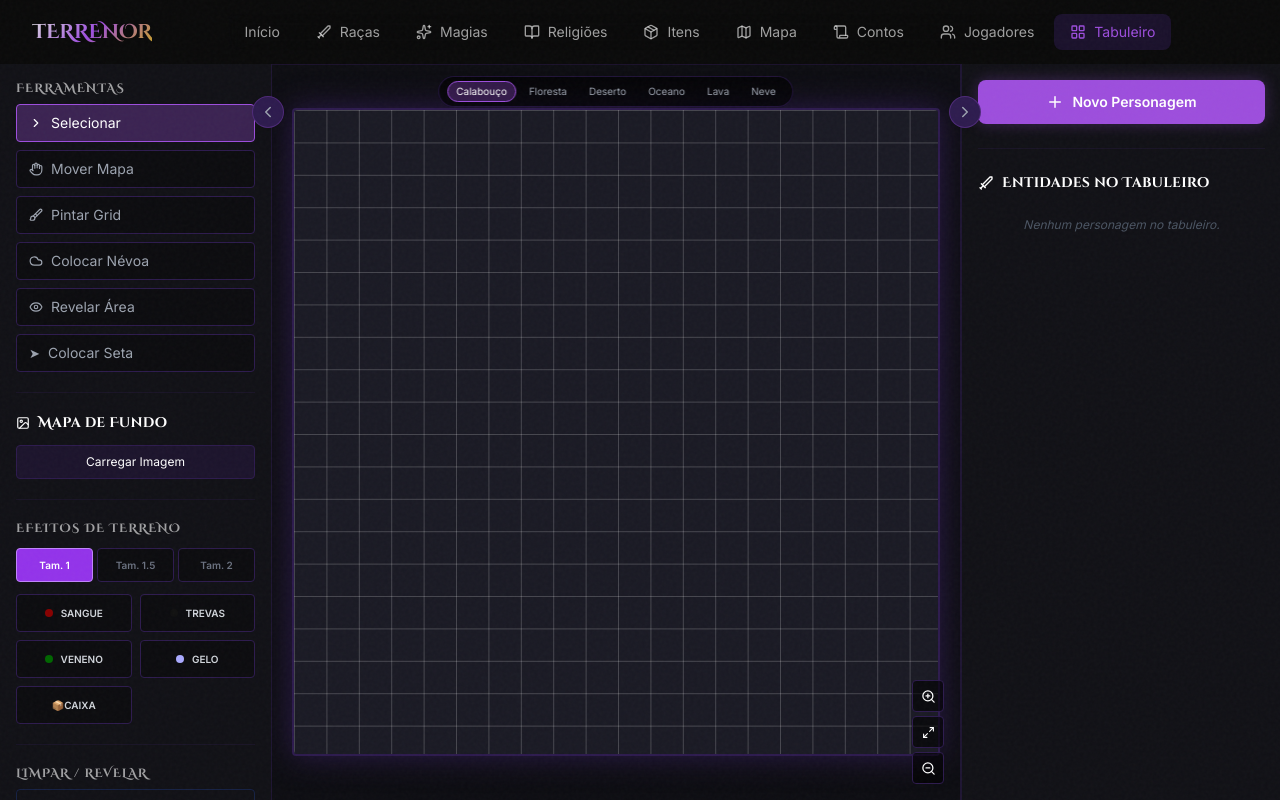
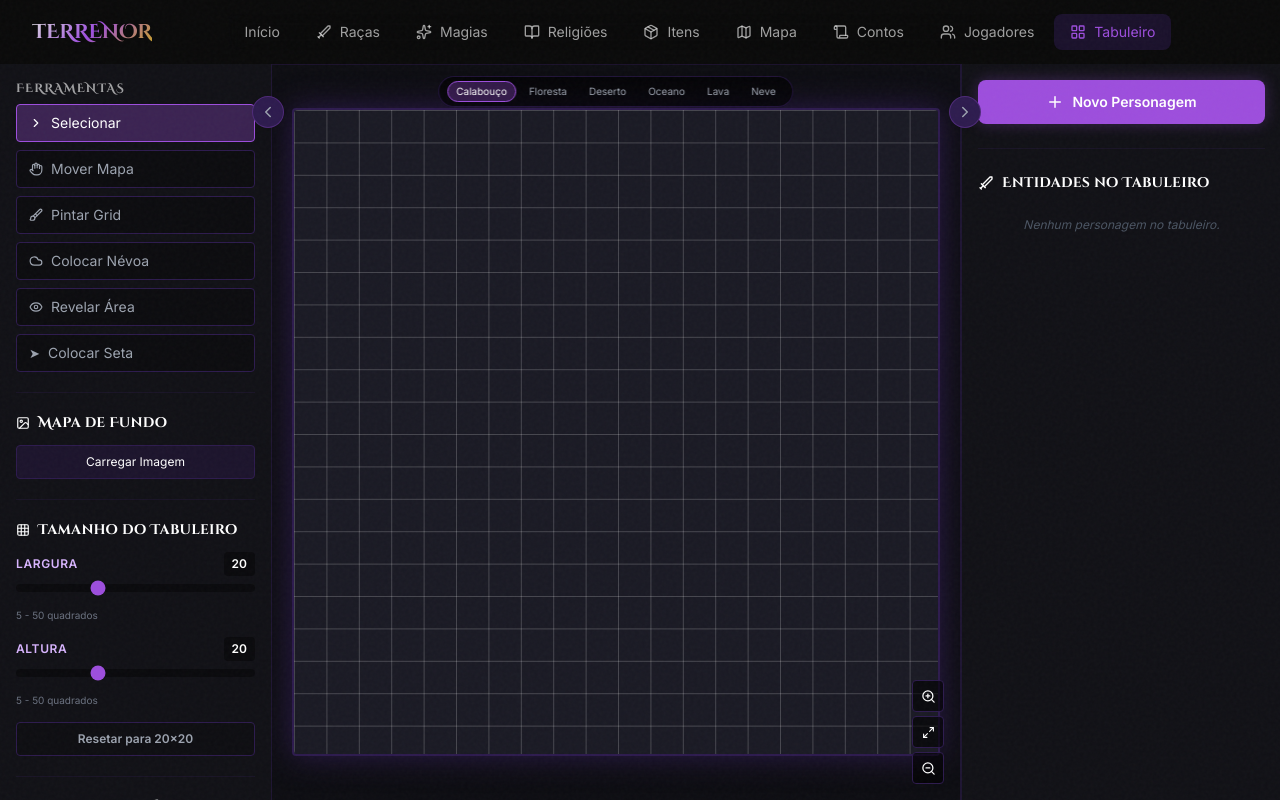
Before and after one commit to lukitas900/Terrenor, a React (Vite) app: page /tabuleiro in a window 1280 px wide. Built offline with nearby package versions, Linux system fonts and the light colour scheme.

Commit message:
feat - tamanho
de nada pedro

```diff
--- a/src/pages/Tabletop/LeftSidebar.tsx
+++ b/src/pages/Tabletop/LeftSidebar.tsx
@@ -1,7 +1,7 @@
 import { useState } from 'react';
 import { useTabletop } from './TabletopContext';
 import type { ActiveTool } from './TabletopContext';
-import { Image, Brush, Trash2, Hand, Dices, ChevronRight, Cloud, Eye } from 'lucide-react';
+import { Image, Brush, Trash2, Hand, Dices, ChevronRight, Cloud, Eye, Grid3x3 } from 'lucide-react';
 
 const COLORS = [
   { name: 'Amarelo',  value: '#ffff00' },
@@ -47,6 +47,7 @@ export const LeftSidebar = () => {
     selectedMapObjectId, deleteMapObject,
     clearGridMarkings, clearArrows, clearMapObjects,
     addMapObject, clearFog, clearFogGroup,
+    setGridDimensions,
   } = useTabletop();
 
   const [selectedSides, setSelectedSides] = useState(20);
@@ -144,6 +145,52 @@ export const LeftSidebar = () => {
             Remover Imagem
           </button>
         )}
+      </div>
+
+      <hr className="border-[#2d1b4e]/30" />
+
+      {/* ── TAMANHO DO TABULEIRO ── */}
+      <div className="space-y-3">
+        <h3 className="font-bold text-white flex items-center gap-2"><Grid3x3 size={14} /> Tamanho do Tabuleiro</h3>
+
+        <div className="space-y-2">
+          <div className="flex items-center justify-between">
+            <label className="text-xs font-semibold text-purple-300 uppercase tracking-wider">Largura</label>
+            <span className="text-xs font-bold text-white bg-black/40 px-2 py-1 rounded">{state.gridWidth}</span>
+          </div>
+          <input
+            type="range"
+            min="5"
+            max="50"
+            value={state.gridWidth}
+            onChange={(e) => setGridDimensions(Number(e.target.value), state.gridHeight)}
+            className="w-full h-2 bg-black/40 rounded-lg appearance-none cursor-pointer accent-[#9d4edd]"
+          />
+          <div className="text-[10px] text-gray-500">5 - 50 quadrados</div>
+        </div>
+
+        <div className="space-y-2">
+          <div className="flex items-center justify-between">
+            <label className="text-xs font-semibold text-purple-300 uppercase tracking-wider">Altura</label>
+            <span className="text-xs font-bold text-white bg-black/40 px-2 py-1 rounded">{state.gridHeight}</span>
+          </div>
+          <input
+            type="range"
+            min="5"
+            max="50"
+            value={state.gridHeight}
+            onChange={(e) => setGridDimensions(state.gridWidth, Number(e.target.value))}
+            className="w-full h-2 bg-black/40 rounded-lg appearance-none cursor-pointer accent-[#9d4edd]"
+          />
+          <div className="text-[10px] text-gray-500">5 - 50 quadrados</div>
+        </div>
+
+        <button
+          onClick={() => setGridDimensions(20, 20)}
+          className="w-full py-2 text-xs font-bold text-gray-400 hover:text-white bg-black/20 hover:bg-black/40 border border-[#2d1b4e] rounded transition-all"
+        >
+          Resetar para 20x20
+        </button>
       </div>
 
       <hr className="border-[#2d1b4e]/30" />
--- a/src/pages/Tabletop/MapBoard.tsx
+++ b/src/pages/Tabletop/MapBoard.tsx
@@ -3,7 +3,7 @@ import type { PointerEvent } from 'react';
 import { useTabletop } from './TabletopContext';
 import { Token } from './Token';
 import { ScenarioObject } from './ScenarioObject';
-import { SQUARE_SIZE, GRID_WIDTH, GRID_HEIGHT } from './constants';
+import { SQUARE_SIZE } from './constants';
 import { ZoomIn, ZoomOut, Maximize2 } from 'lucide-react';
 
 const MIN_ZOOM = 0.3;
@@ -76,8 +76,8 @@ export const MapBoard = () => {
   const [arrowDrag, setArrowDrag] = useState<{ x1: number; y1: number; x2: number; y2: number } | null>(null);
   const [fogDrag, setFogDrag] = useState<{ x1: number; y1: number; x2: number; y2: number } | null>(null);
 
-  const boardWidth  = GRID_WIDTH  * SQUARE_SIZE;
-  const boardHeight = GRID_HEIGHT * SQUARE_SIZE;
+  const boardWidth  = state.gridWidth  * SQUARE_SIZE;
+  const boardHeight = state.gridHeight * SQUARE_SIZE;
   const totalScale  = fitScale * zoomLevel;
 
   useEffect(() => {
@@ -115,7 +115,7 @@ export const MapBoard = () => {
     const by = (clientY - rect.top)  / s;
     const gx = Math.floor(bx / SQUARE_SIZE);
     const gy = Math.floor(by / SQUARE_SIZE);
-    if (gx < 0 || gx >= GRID_WIDTH || gy < 0 || gy >= GRID_HEIGHT) return null;
+    if (gx < 0 || gx >= state.gridWidth || gy < 0 || gy >= state.gridHeight) return null;
     return { gx, gy };
   };
 
--- a/src/pages/Tabletop/RightSidebar.tsx
+++ b/src/pages/Tabletop/RightSidebar.tsx
@@ -2,7 +2,6 @@ import { useState } from 'react';
 import { useTabletop } from './TabletopContext';
 import { Plus, Trash2, X, Sword, Copy } from 'lucide-react';
 import type { Character, InventoryItem } from './types';
-import { GRID_WIDTH, GRID_HEIGHT } from './constants';
 
 const SIZES = [1, 1.5, 2, 3, 4, 6];
 
@@ -121,7 +120,7 @@ const AddCharacterModal = ({ onClose }: { onClose: () => void }) => {
         name: tokenName.trim() || 'Sem Nome',
         imageUrl: tokenDataUrls[0],
         alternativeImages: tokenDataUrls,
-        position: { x: Math.floor(GRID_WIDTH / 2) - 1, y: Math.floor(GRID_HEIGHT / 2) - 1 },
+        position: { x: Math.floor(state.gridWidth / 2) - 1, y: Math.floor(state.gridHeight / 2) - 1 },
         size: tokenSize,
         rotation: 0,
         hp: 100,
--- a/src/pages/Tabletop/TabletopContext.tsx
+++ b/src/pages/Tabletop/TabletopContext.tsx
@@ -14,6 +14,8 @@ const initialState: TabletopState = {
   gridMarkings: {},
   mapArrows: [],
   fogOfWar: {}, // Group ID (1-8) -> string[]
+  gridWidth: 20,
+  gridHeight: 20,
 };
 
 export type TabletopContextType = {
@@ -50,6 +52,7 @@ export type TabletopContextType = {
   removeFogRange: (x1: number, y1: number, x2: number, y2: number) => void;
   clearFog: () => void;
   clearFogGroup: (group: number) => void;
+  setGridDimensions: (width: number, height: number) => void;
 };
 
 const TabletopContext = createContext<TabletopContextType | undefined>(undefined);
@@ -233,6 +236,10 @@ export function TabletopProvider({ children }: { children: ReactNode }) {
       });
   };
 
+  const setGridDimensions = (width: number, height: number) => {
+    setState(prev => ({ ...prev, gridWidth: width, gridHeight: height }));
+  };
+
   return (
     <TabletopContext.Provider
       value={{
@@ -249,6 +256,7 @@ export function TabletopProvider({ children }: { children: ReactNode }) {
         clearGridMarkings, toggleGridMarking, setGridMarking,
         addArrow, removeArrow, clearArrows,
         toggleFog, setFogRange, removeFogRange, clearFog, clearFogGroup,
+        setGridDimensions,
       }}
     >
       {children}
--- a/src/pages/Tabletop/types.ts
+++ b/src/pages/Tabletop/types.ts
@@ -45,6 +45,8 @@ export type TabletopState = {
   gridMarkings: Record<string, string>;
   mapArrows: MapArrow[];
   fogOfWar: Record<number, string[]>; // Map group ID (1-8) to foggy squares
+  gridWidth: number; // Dynamic grid width
+  gridHeight: number; // Dynamic grid height
 };
 
 export type MapArrow = {
```
